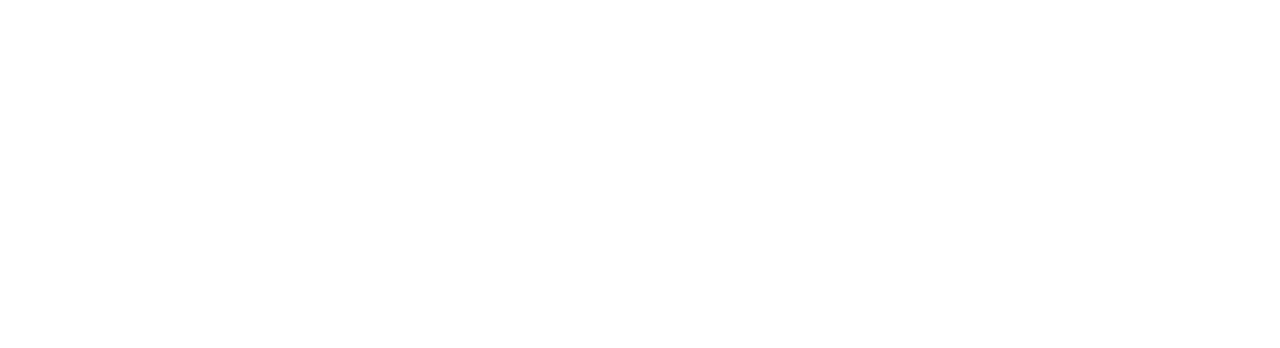
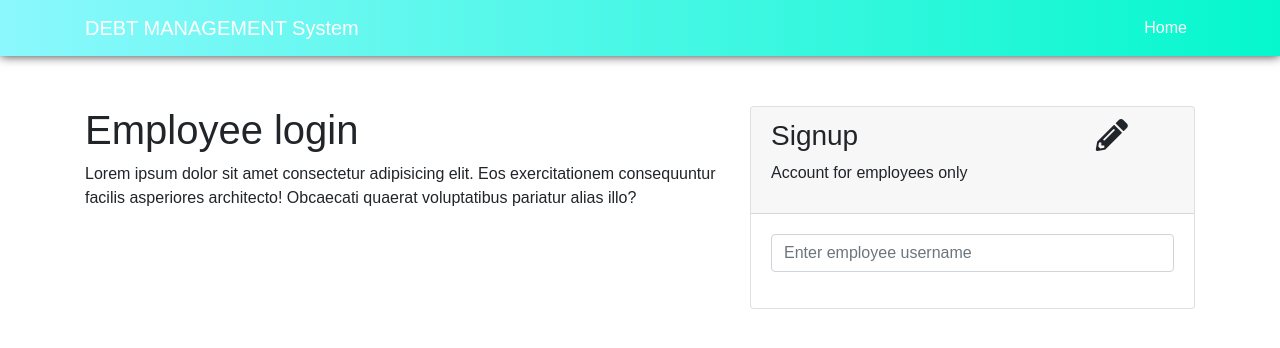
Before and after one commit to TaSiya/matyala-debt, a website: page public/index.html in a window 1280 px wide. Drawn offline with nearby package versions, Linux system fonts and the light colour scheme.

Commit message:
adding the front end for administration

```diff
--- /dev/null
+++ b/public/css/style.css
@@ -0,0 +1,27 @@
+/* Custom Styles */
+
+body{
+  margin: 0;
+  padding: 0;
+  font-family: sans-serif;
+
+}
+
+/* Custom style nav */
+
+.custom-nav{
+  background: linear-gradient(left,#0ef7ff77,#05f7ce);
+  background: -webkit-linear-gradient(left,#0ef7ff77,#05f7ce);
+  background: -moz-linear-gradient(left,#0ef7ff77,#05f7ce);
+  background: -ms-linear-gradient(left,#0ef7ff77,#05f7ce);
+  box-shadow: 0 0 10px rgba(0, 0, 0, 0.8)
+}
+.custom-nav ul li a{
+  color: white!important;
+}
+.navbar-brand{
+  color: white!important;
+}
+.content{
+  margin-top: 50px;
+}
--- a/public/index.html
+++ b/public/index.html
@@ -1,21 +1,95 @@
 <!doctype html>
 <html lang="en">
+
 <head>
   <!-- Required meta tags -->
   <meta charset="utf-8">
   <meta name="viewport" content="width=device-width, initial-scale=1, shrink-to-fit=no">
+  <!-- development version, includes helpful console warnings -->
+  <script src="https://cdn.jsdelivr.net/npm/vue/dist/vue.js"></script>
+  <link rel="stylesheet" href="https://use.fontawesome.com/releases/v5.6.3/css/all.css" integrity="sha384-UHRtZLI+pbxtHCWp1t77Bi1L4ZtiqrqD80Kn4Z8NTSRyMA2Fd33n5dQ8lWUE00s/" crossorigin="anonymous">
+  <!-- Bootstrap CSS -->
+  <link rel="stylesheet" href="https://stackpath.bootstrapcdn.com/bootstrap/4.1.3/css/bootstrap.min.css" integrity="sha384-MCw98/SFnGE8fJT3GXwEOngsV7Zt27NXFoaoApmYm81iuXoPkFOJwJ8ERdknLPMO"
+    crossorigin="anonymous">
+  <link rel="stylesheet" href="./css/style.css">
+  <title>Debt manager</title>
+</head>
 
-    <!-- Bootstrap CSS -->
-    <link rel="stylesheet" href="https://stackpath.bootstrapcdn.com/bootstrap/4.1.3/css/bootstrap.min.css" integrity="sha384-MCw98/SFnGE8fJT3GXwEOngsV7Zt27NXFoaoApmYm81iuXoPkFOJwJ8ERdknLPMO" crossorigin="anonymous">
+<body>
+  <!-- <header class="navigation">
+    <nav class="navbar navbar-expand-lg navbar-light bg-light">
+      <a class="navbar-brand text-primary " href="">DEBT MANAGEMENT</a>
+      <button class="navbar-toggler" type="button" data-toggle="collapse" data-target="#navbarNavAltMarkup" aria-controls="navbarNavAltMarkup" aria-expanded="false" aria-label="Toggle navigation">
+        <span class="navbar-toggler-icon"></span>
+      </button>
+      <div class="collapse navbar-collapse" id="navbarNavAltMarkup">
+        <div class="navbar-nav">
+          <a class="nav-item nav-link active" href="#">Home <span class="sr-only">(current)</span></a>
+          <a class="nav-item nav-link" href="#">Features</a>
+          <a class="nav-item nav-link" href="#">Pricing</a>
+          <a class="nav-item nav-link disabled" href="#">Disabled</a>
+        </div>
+      </div>
+    </nav>
+  </header> -->
+  <div class="login-page">
+    <nav class="navbar navbar-expand-sm navbar-light bg-light custom-nav">
+      <div class="container">
+        <a href="#" class="navbar-brand">
+          DEBT MANAGEMENT System
+        </a>
+        <button type="button" class="navbar-toggler" data-target="#mynav" data-toggle="collapse">
+          <span class="navbar-toggler-icon"></span>
+        </button>
+        <div class="collapse navbar-collapse" id="mynav">
+          <ul class="navbar-nav ml-auto">
+            <li class="nav-item">
+              <a href="#" class="nav-link">Home</a>
+            </li>
+          </ul>
+        </div>
+      </div>
+    </nav>
 
-    <title>Hello, world!</title>
-  </head>
-  <body>
-
+    <div class="container sign-up-form">
+      <div class="row">
+        <div class="col-md-7 content">
+          <h1>Employee login</h1>
+          <p>Lorem ipsum dolor sit amet consectetur adipisicing elit. Eos exercitationem consequuntur facilis asperiores architecto! Obcaecati quaerat voluptatibus pariatur alias illo?</p>
+        </div>
+        <div class="col-md-5 content">
+          <div class="card">
+            <div class="card-header">
+              <div class="row">
+                <div class="col-md-9">
+                  <h3 class="form-heading">Signup</h3>
+                  <p>Account for employees only</p>
+                </div>
+                <div class="col-md-3">
+                  <i class="fa fa-pencil-alt fa-2x"></i>
+                </div>
+              </div>
+            </div>
+            <div class="card-body">
+              <form>
+                <div class="form-group">
+                  <input type="text" class="form-control" id="username" placeholder="Enter employee username">
+                </div>
+              </form>
+            </div>
+          </div>
+        </div>
+      </div>
+    </div>
+  </div>
   <!-- Optional JavaScript -->
   <!-- jQuery first, then Popper.js, then Bootstrap JS -->
-    <script src="https://code.jquery.com/jquery-3.3.1.slim.min.js" integrity="sha384-q8i/X+965DzO0rT7abK41JStQIAqVgRVzpbzo5smXKp4YfRvH+8abtTE1Pi6jizo" crossorigin="anonymous"></script>
-    <script src="https://cdnjs.cloudflare.com/ajax/libs/popper.js/1.14.3/umd/popper.min.js" integrity="sha384-ZMP7rVo3mIykV+2+9J3UJ46jBk0WLaUAdn689aCwoqbBJiSnjAK/l8WvCWPIPm49" crossorigin="anonymous"></script>
-    <script src="https://stackpath.bootstrapcdn.com/bootstrap/4.1.3/js/bootstrap.min.js" integrity="sha384-ChfqqxuZUCnJSK3+MXmPNIyE6ZbWh2IMqE241rYiqJxyMiZ6OW/JmZQ5stwEULTy" crossorigin="anonymous"></script>
+  <script src="https://code.jquery.com/jquery-3.3.1.slim.min.js" integrity="sha384-q8i/X+965DzO0rT7abK41JStQIAqVgRVzpbzo5smXKp4YfRvH+8abtTE1Pi6jizo"
+    crossorigin="anonymous"></script>
+  <script src="https://cdnjs.cloudflare.com/ajax/libs/popper.js/1.14.3/umd/popper.min.js" integrity="sha384-ZMP7rVo3mIykV+2+9J3UJ46jBk0WLaUAdn689aCwoqbBJiSnjAK/l8WvCWPIPm49"
+    crossorigin="anonymous"></script>
+  <script src="https://stackpath.bootstrapcdn.com/bootstrap/4.1.3/js/bootstrap.min.js" integrity="sha384-ChfqqxuZUCnJSK3+MXmPNIyE6ZbWh2IMqE241rYiqJxyMiZ6OW/JmZQ5stwEULTy"
+    crossorigin="anonymous"></script>
 </body>
+
 </html>
--- /dev/null
+++ b/public/src/components/navbar.js
@@ -0,0 +1,3 @@
+Vue.component("navbar",{
+
+});
```
Lines whose indentation alone changed are shown as unchanged.
